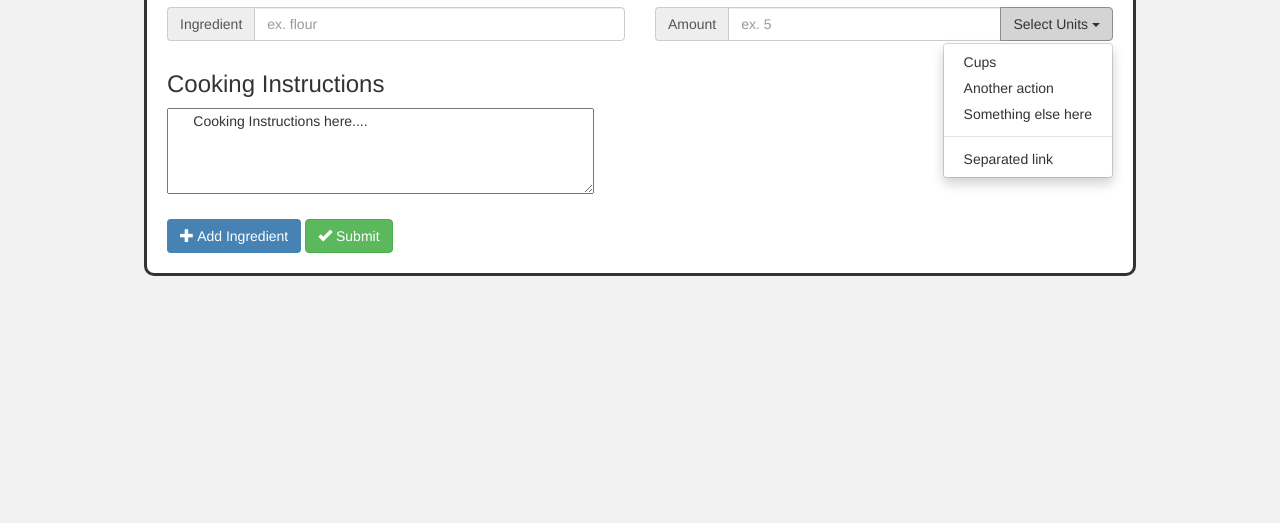
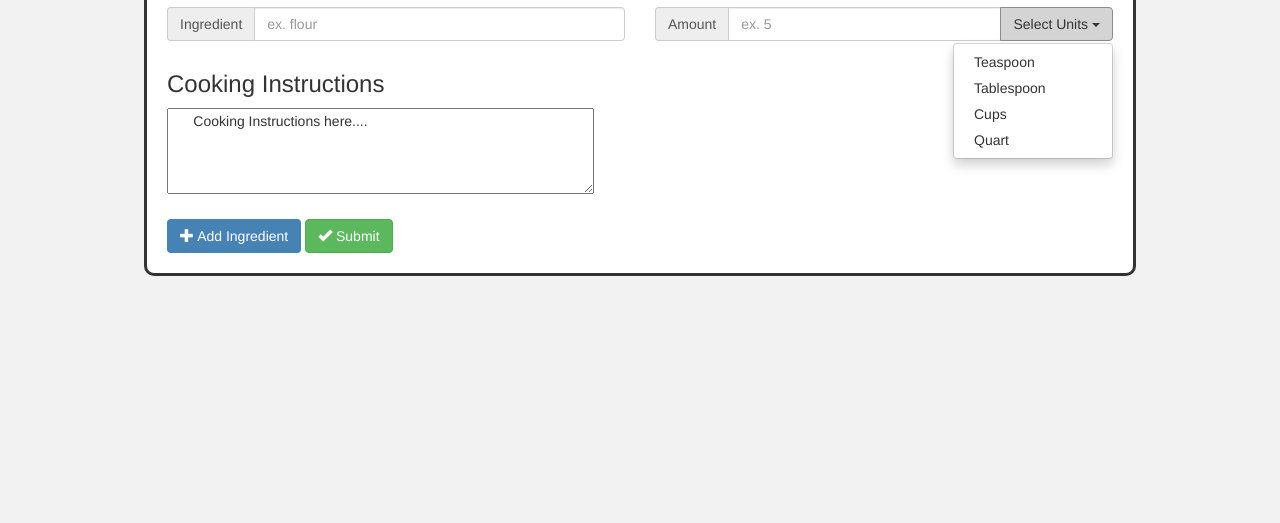
Before and after one commit to OSU-CS290-F16/final-project-dynamic-recipe-application, a plain HTML site: page add-recipe.html in a window 1280 px wide. Both pictures are taken after a click on the button "Select Units". Shown: the part 277-800 px from the top of the page. Drawn offline with nearby package versions, Linux system fonts and the light colour scheme.

Commit message:
changed units

```diff
--- a/add-recipe.html
+++ b/add-recipe.html
@@ -64,11 +64,10 @@
               <div class="input-group-btn">
                 <button type="button" class="btn-units btn btn-default dropdown-toggle" data-toggle="dropdown" aria-haspopup="true" aria-expanded="false">Select Units <span class="caret"></span></button>
                 <ul class="dropdown-menu dropdown-menu-right">
+                  <li><a>Teaspoon</a></li>
+                  <li><a>Tablespoon</a></li>
                   <li><a>Cups</a></li>
-                  <li><a>Another action</a></li>
-                  <li><a>Something else here</a></li>
-                  <li role="separator" class="divider"></li>
-                  <li><a>Separated link</a></li>
+                  <li><a>Quart</a></li>
                 </ul>
               </div>
               <!-- /btn-group -->
```
